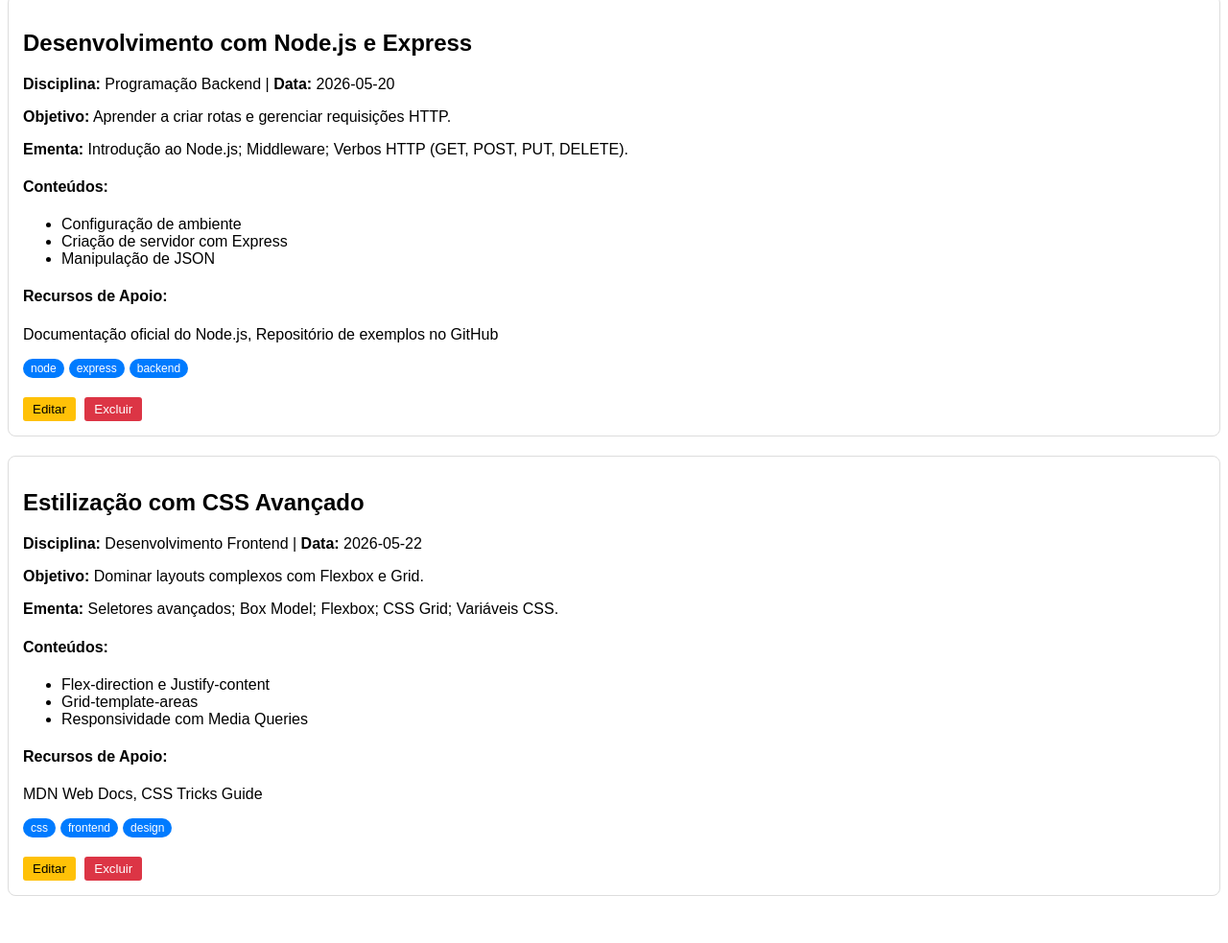
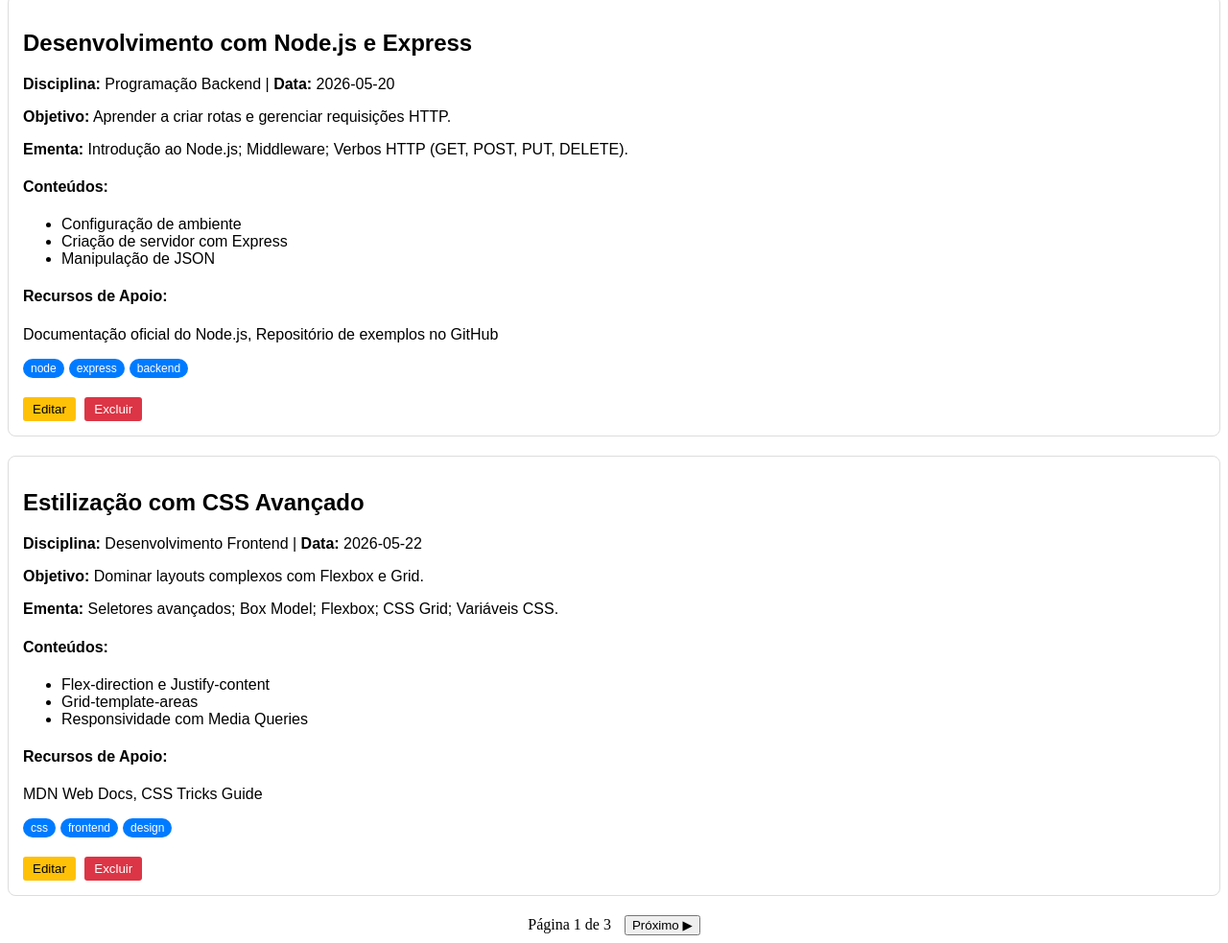
Before and after one commit to DevThiagoGab/lesson-plan-manager-app, a plain HTML site: page index.html in a window 1280 px wide. Shown: the part 173-1156 px from the top of the page at 96% size. Before the commit the page ends 1127 px from the top, so only its background shows below. Drawn offline with Linux system fonts and the light colour scheme.

Commit message:
feat: implementa paginacao inteligente estilo Google com navegacao entre telas

```diff
--- a/db.json
+++ b/db.json
@@ -43,6 +43,94 @@
                 "frontend",
                 "design"
             ]
+        },
+        {
+            "id": 3,
+            "titulo": "Estilização com CSS Avançado",
+            "objetivo": "Dominar layouts complexos com Flexbox e Grid.",
+            "ementa": "Seletores avançados; Box Model; Flexbox; CSS Grid; Variáveis CSS.",
+            "dataPrevista": "2026-05-22",
+            "disciplina": "Desenvolvimento Frontend",
+            "conteudos": [
+                "Flex-direction e Justify-content",
+                "Grid-template-areas",
+                "Responsividade com Media Queries"
+            ],
+            "recursosApoio": [
+                "MDN Web Docs",
+                "CSS Tricks Guide"
+            ],
+            "tags": [
+                "css",
+                "frontend",
+                "design"
+            ]
+        },
+        {
+            "id": 4,
+            "titulo": "Estilização com CSS Avançado",
+            "objetivo": "Dominar layouts complexos com Flexbox e Grid.",
+            "ementa": "Seletores avançados; Box Model; Flexbox; CSS Grid; Variáveis CSS.",
+            "dataPrevista": "2026-05-22",
+            "disciplina": "Desenvolvimento Frontend",
+            "conteudos": [
+                "Flex-direction e Justify-content",
+                "Grid-template-areas",
+                "Responsividade com Media Queries"
+            ],
+            "recursosApoio": [
+                "MDN Web Docs",
+                "CSS Tricks Guide"
+            ],
+            "tags": [
+                "css",
+                "frontend",
+                "design"
+            ]
+        },
+        {
+            "id": 5,
+            "titulo": "Estilização com CSS Avançado",
+            "objetivo": "Dominar layouts complexos com Flexbox e Grid.",
+            "ementa": "Seletores avançados; Box Model; Flexbox; CSS Grid; Variáveis CSS.",
+            "dataPrevista": "2026-05-22",
+            "disciplina": "Desenvolvimento Frontend",
+            "conteudos": [
+                "Flex-direction e Justify-content",
+                "Grid-template-areas",
+                "Responsividade com Media Queries"
+            ],
+            "recursosApoio": [
+                "MDN Web Docs",
+                "CSS Tricks Guide"
+            ],
+            "tags": [
+                "css",
+                "frontend",
+                "design"
+            ]
+        },
+        {
+            "id": 6,
+            "titulo": "Estilização com CSS Avançado",
+            "objetivo": "Dominar layouts complexos com Flexbox e Grid.",
+            "ementa": "Seletores avançados; Box Model; Flexbox; CSS Grid; Variáveis CSS.",
+            "dataPrevista": "2026-05-22",
+            "disciplina": "Desenvolvimento Frontend",
+            "conteudos": [
+                "Flex-direction e Justify-content",
+                "Grid-template-areas",
+                "Responsividade com Media Queries"
+            ],
+            "recursosApoio": [
+                "MDN Web Docs",
+                "CSS Tricks Guide"
+            ],
+            "tags": [
+                "css",
+                "frontend",
+                "design"
+            ]
         }
     ]
 }
--- a/index.html
+++ b/index.html
@@ -19,6 +19,8 @@
         <section id="tela-listagem">
             <h2>Lista de Planos</h2>
             <div id="lista-planos">Carregando planos...</div>
+
+            <div id="paginacao" style="margin-top: 20px; text-align: center;"></div>
         </section>
 
         <section id="tela-formulario" style="display: none;">
@@ -31,19 +33,19 @@
                 <textarea id="ementa" placeholder="Ementa da disciplina"></textarea><br><br>
 
                 <div>
-                    <label>Conteúdos:</label>
+                    <label><strong>Conteúdos:</strong></label>
                     <div id="container-conteudos"></div>
                     <button type="button" onclick="adicionarInput('container-conteudos')">+ Conteúdo</button>
                 </div><br>
 
                 <div>
-                    <label>Recursos de Apoio:</label>
+                    <label><strong>Recursos de Apoio:</strong></label>
                     <div id="container-recursos"></div>
                     <button type="button" onclick="adicionarInput('container-recursos')">+ Recurso</button>
                 </div><br>
 
                 <div>
-                    <label>Tags:</label>
+                    <label><strong>Tags:</strong></label>
                     <div id="container-tags"></div>
                     <button type="button" onclick="adicionarInput('container-tags')">+ Tag</button>
                 </div><br>
@@ -64,19 +66,19 @@
                 <textarea id="edit-ementa" placeholder="Ementa da disciplina"></textarea><br><br>
 
                 <div>
-                    <label>Conteúdos:</label>
+                    <label><strong>Conteúdos:</strong></label>
                     <div id="edit-container-conteudos"></div>
                     <button type="button" onclick="adicionarInput('edit-container-conteudos')">+ Conteúdo</button>
                 </div><br>
 
                 <div>
-                    <label>Recursos de Apoio:</label>
+                    <label><strong>Recursos de Apoio:</strong></label>
                     <div id="edit-container-recursos"></div>
                     <button type="button" onclick="adicionarInput('edit-container-recursos')">+ Recurso</button>
                 </div><br>
 
                 <div>
-                    <label>Tags:</label>
+                    <label><strong>Tags:</strong></label>
                     <div id="edit-container-tags"></div>
                     <button type="button" onclick="adicionarInput('edit-container-tags')">+ Tag</button>
                 </div><br>
--- a/script.js
+++ b/script.js
@@ -1,6 +1,8 @@
 let listaDePlanos = [];
 
-// 1. Busca os dados iniciais do db.json
+let paginaAtual = 1;
+const itensPorPagina = 2;
+
 async function carregarPlanosDoBancoMock() {
     try {
         const resposta = await fetch('./db.json');
@@ -13,56 +15,21 @@ async function carregarPlanosDoBancoMock() {
     }
 }
 
-// 2. Cria dinamicamente um novo input na tela dentro do contêiner especificado
-function adicionarInput(containerId, valor = "") {
-    const container = document.getElementById(containerId);
-
-    // Cria uma div para envelopar o input e o botão de remover
-    const divInput = document.createElement('div');
-    divInput.style.marginBottom = "5px";
-
-    // Cria o input de texto
-    const input = document.createElement('input');
-    input.type = "text";
-    input.className = "campo-dinamico"; // Classe para podermos capturar os valores depois
-    input.value = valor;
-    input.placeholder = "Digite o item aqui";
-
-    // Cria um botão simples de "X" para caso o usuário queira remover aquele input específico
-    const botaoRemover = document.createElement('button');
-    botaoRemover.type = "button";
-    botaoRemover.innerText = "X";
-    botaoRemover.style.marginLeft = "5px";
-    botaoRemover.onclick = function() {
-        container.removeChild(divInput);
-    };
-
-    divInput.appendChild(input);
-    divInput.appendChild(botaoRemover);
-    container.appendChild(divInput);
-}
-
-// 3. Função auxiliar para ler todos os valores dos inputs dinâmicos de um contêiner
-function capturarValoresDinamicos(containerId) {
-    const container = document.getElementById(containerId);
-    const inputs = container.querySelectorAll('.campo-dinamico');
-    const valores = [];
-
-    inputs.forEach(input => {
-        if (input.value.trim() !== "") {
-            valores.push(input.value.trim());
-        }
-    });
-
-    return valores;
-}
-
-// 4. Desenha os cards na listagem principal
 function desenharPlanosNaTela() {
     const container = document.getElementById('lista-planos');
     container.innerHTML = "";
 
-    listaDePlanos.forEach(plano => {
+    const indiceInicial = (paginaAtual - 1) * itensPorPagina;
+    const indiceFinal = indiceInicial + itensPorPagina;
+    const planosDaPagina = listaDePlanos.slice(indiceInicial, indiceFinal);
+
+    if (planosDaPagina.length === 0 && paginaAtual > 1) {
+        paginaAtual--;
+        desenharPlanosNaTela();
+        return;
+    }
+
+    planosDaPagina.forEach(plano => {
         const listaConteudos = plano.conteudos && plano.conteudos.length > 0
             ? plano.conteudos.map(item => `<li>${item}</li>`).join('')
             : '<li>Nenhum conteúdo informado</li>';
@@ -95,9 +62,84 @@ function desenharPlanosNaTela() {
             </div>
         `;
     });
+
+    renderizarBotoesPagina();
 }
 
-// 5. Funções de Navegação da SPA
+function renderizarBotoesPagina() {
+    const containerPaginacao = document.getElementById('paginacao');
+    containerPaginacao.innerHTML = "";
+
+    const totalPaginas = Math.ceil(listaDePlanos.length / itensPorPagina);
+
+    if (totalPaginas <= 1) return;
+
+    if (paginaAtual > 1) {
+        const botaoAnterior = document.createElement('button');
+        botaoAnterior.innerText = "◀ Anterior";
+        botaoAnterior.style.marginRight = "10px";
+        botaoAnterior.onclick = function() {
+            paginaAtual--;
+            desenharPlanosNaTela();
+        };
+        containerPaginacao.appendChild(botaoAnterior);
+    }
+
+    const indicador = document.createElement('span');
+    indicador.innerText = ` Página ${paginaAtual} de ${totalPaginas} `;
+    containerPaginacao.appendChild(indicador);
+
+    if (paginaAtual < totalPaginas) {
+        const botaoProximo = document.createElement('button');
+        botaoProximo.innerText = "Próximo ▶";
+        botaoProximo.style.marginLeft = "10px";
+        botaoProximo.onclick = function() {
+            paginaAtual++;
+            desenharPlanosNaTela();
+        };
+        containerPaginacao.appendChild(botaoProximo);
+    }
+}
+
+function adicionarInput(containerId, valor = "") {
+    const container = document.getElementById(containerId);
+
+    const divInput = document.createElement('div');
+    divInput.style.marginBottom = "5px";
+
+    const input = document.createElement('input');
+    input.type = "text";
+    input.className = "campo-dinamico";
+    input.value = valor;
+    input.placeholder = "Digite o item aqui";
+
+    const botaoRemover = document.createElement('button');
+    botaoRemover.type = "button";
+    botaoRemover.innerText = "X";
+    botaoRemover.style.marginLeft = "5px";
+    botaoRemover.onclick = function() {
+        container.removeChild(divInput);
+    };
+
+    divInput.appendChild(input);
+    divInput.appendChild(botaoRemover);
+    container.appendChild(divInput);
+}
+
+function capturarValoresDinamicos(containerId) {
+    const container = document.getElementById(containerId);
+    const inputs = container.querySelectorAll('.campo-dinamico');
+    const valores = [];
+
+    inputs.forEach(input => {
+        if (input.value.trim() !== "") {
+            valores.push(input.value.trim());
+        }
+    });
+
+    return valores;
+}
+
 function mostrarListagem() {
     document.getElementById('tela-listagem').style.display = 'block';
     document.getElementById('tela-formulario').style.display = 'none';
@@ -109,7 +151,6 @@ function mostrarFormulario() {
     document.getElementById('tela-formulario').style.display = 'block';
     document.getElementById('tela-editar').style.display = 'none';
 
-    // Limpa e inicia os contêineres de cadastro com pelo menos 1 input em branco padrão
     document.getElementById('container-conteudos').innerHTML = "";
     document.getElementById('container-recursos').innerHTML = "";
     document.getElementById('container-tags').innerHTML = "";
@@ -124,7 +165,6 @@ function mostrarTelaEditar() {
     document.getElementById('tela-editar').style.display = 'block';
 }
 
-// 6. Lógica de Exclusão
 function apagarPlano(id) {
     if (confirm("Tem certeza que deseja apagar este plano?")) {
         listaDePlanos = listaDePlanos.filter(plano => plano.id !== id);
@@ -133,7 +173,6 @@ function apagarPlano(id) {
     }
 }
 
-// 7. Carrega os dados na tela de Edição (Montando os múltiplos inputs salvos)
 function prepararEdicao(id) {
     const plano = listaDePlanos.find(p => p.id === id);
 
@@ -145,17 +184,14 @@ function prepararEdicao(id) {
         document.getElementById('edit-objetivo').value = plano.objetivo || '';
         document.getElementById('edit-ementa').value = plano.ementa || '';
 
-        // Limpa os contêineres antigos da edição
         document.getElementById('edit-container-conteudos').innerHTML = "";
         document.getElementById('edit-container-recursos').innerHTML = "";
         document.getElementById('edit-container-tags').innerHTML = "";
 
-        // Para cada item que estava salvo na lista, cria um input preenchido
         if (plano.conteudos) plano.conteudos.forEach(c => adicionarInput('edit-container-conteudos', c));
         if (plano.recursosApoio) plano.recursosApoio.forEach(r => adicionarInput('edit-container-recursos', r));
         if (plano.tags) plano.tags.forEach(t => adicionarInput('edit-container-tags', t));
 
-        // Se a lista estiver vazia por algum motivo, põe um campo em branco
         if (!plano.conteudos || plano.conteudos.length === 0) adicionarInput('edit-container-conteudos');
         if (!plano.recursosApoio || plano.recursosApoio.length === 0) adicionarInput('edit-container-recursos');
         if (!plano.tags || plano.tags.length === 0) adicionarInput('edit-container-tags');
@@ -164,7 +200,6 @@ function prepararEdicao(id) {
     }
 }
 
-// 8. Evento de Salvar o Cadastro
 document.getElementById('form-plano').addEventListener('submit', function(event) {
     event.preventDefault();
 
@@ -175,21 +210,19 @@ document.getElementById('form-plano').addEventListener('submit', function(event)
         dataPrevista: document.getElementById('dataPrevista').value,
         objetivo: document.getElementById('objetivo').value,
         ementa: document.getElementById('ementa').value,
-
-        // Captura os valores de todos os inputs que o usuário criou dinamicamente
         conteudos: capturarValoresDinamicos('container-conteudos'),
         recursosApoio: capturarValoresDinamicos('container-recursos'),
         tags: capturarValoresDinamicos('container-tags')
     };
 
     listaDePlanos.unshift(novoPlano);
+    paginaAtual = 1;
     desenharPlanosNaTela();
     this.reset();
     alert("Plano adicionado!");
     mostrarListagem();
 });
 
-// 9. Evento de Salvar a Edição
 document.getElementById('form-editar-plano').addEventListener('submit', function(event) {
     event.preventDefault();
 
@@ -203,7 +236,6 @@ document.getElementById('form-editar-plano').addEventListener('submit', function
         plano.objetivo = document.getElementById('edit-objetivo').value;
         plano.ementa = document.getElementById('edit-ementa').value;
 
-        // Captura as alterações vindas dos contêineres dinâmicos de edição
         plano.conteudos = capturarValoresDinamicos('edit-container-conteudos');
         plano.recursosApoio = capturarValoresDinamicos('edit-container-recursos');
         plano.tags = capturarValoresDinamicos('edit-container-tags');
@@ -214,5 +246,4 @@ document.getElementById('form-editar-plano').addEventListener('submit', function
     }
 });
 
-// Inicialização
 carregarPlanosDoBancoMock();
```
